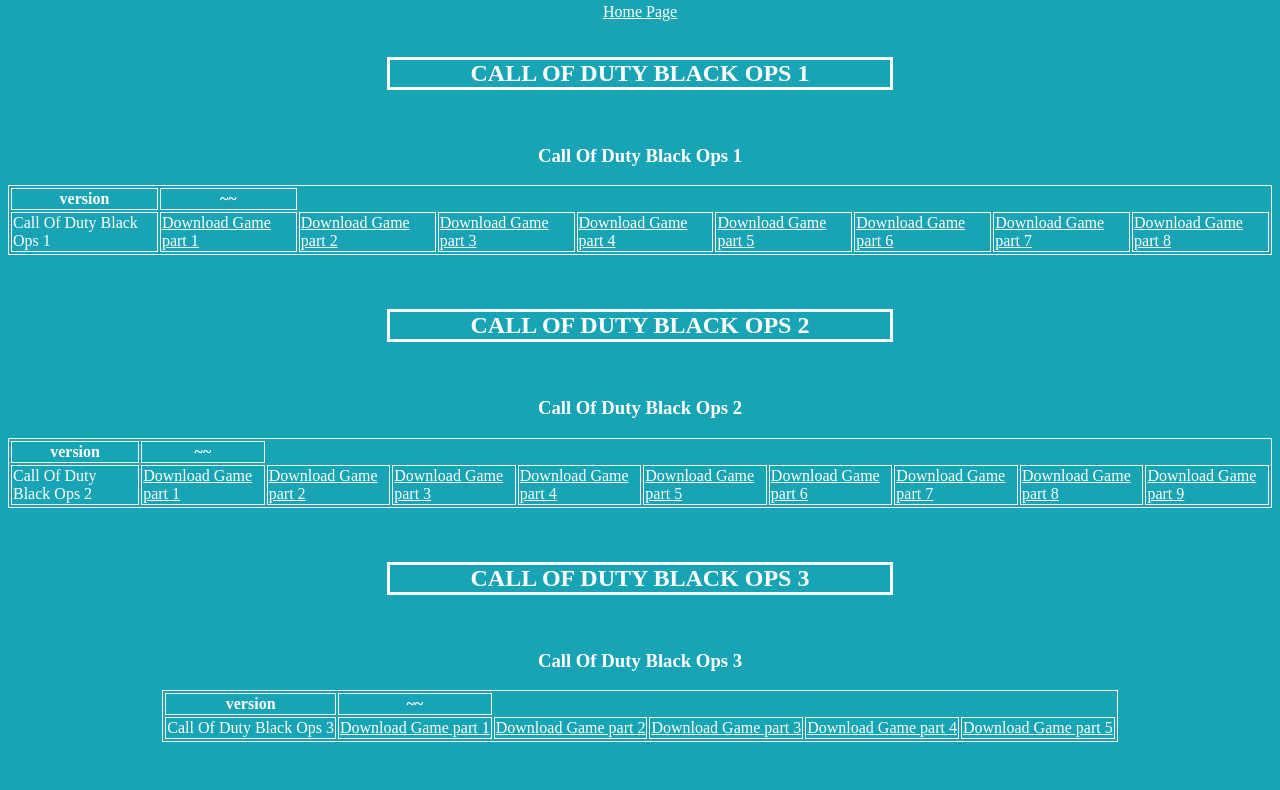
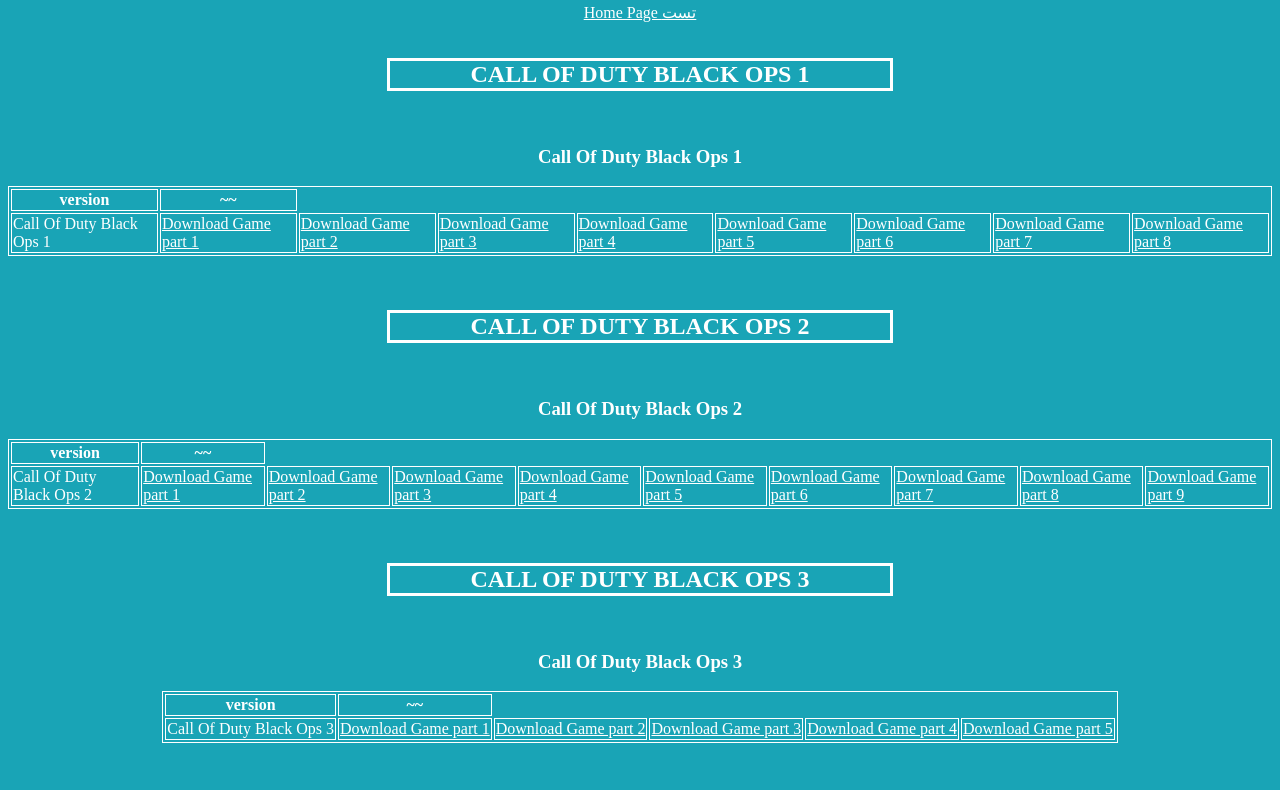
Before and after one commit to k7sd/w, a plain HTML site: page games.html in a window 1280 px wide. Shown: the part 275-1065 px from the top of the page. Drawn offline with Linux system fonts and the light colour scheme.

Commit message:
Update games.html

```diff
--- a/games.html
+++ b/games.html
@@ -92,7 +92,7 @@
   <br>
   <br>
     <!-- رابط الصفحه الاساسيه -->
-  <a href="/index.html" target="_blank"> Home Page </a>
+  <a href="/index.html" target="_blank"> Home Page تست </a>
   <br>
   <br>
 <br>
```
